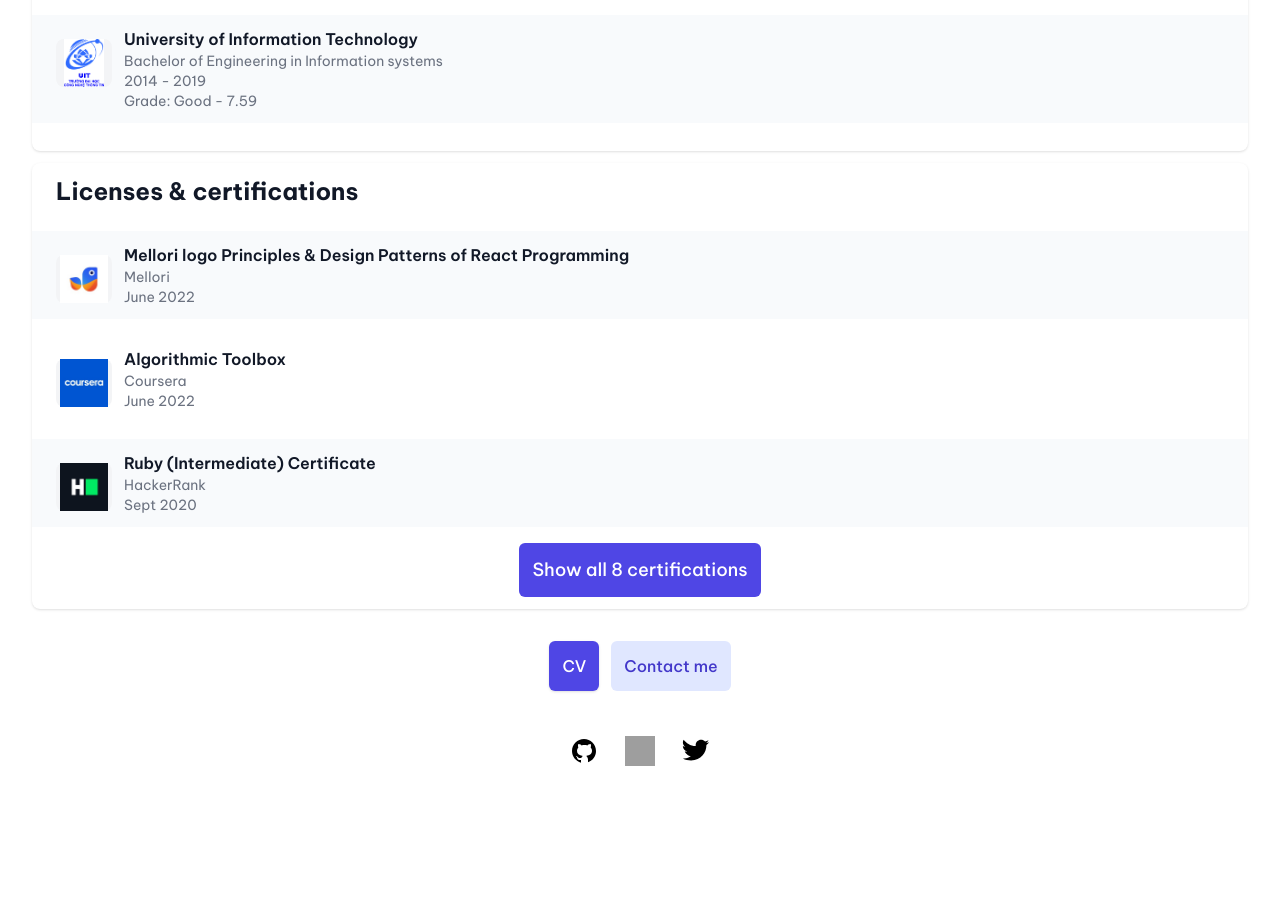
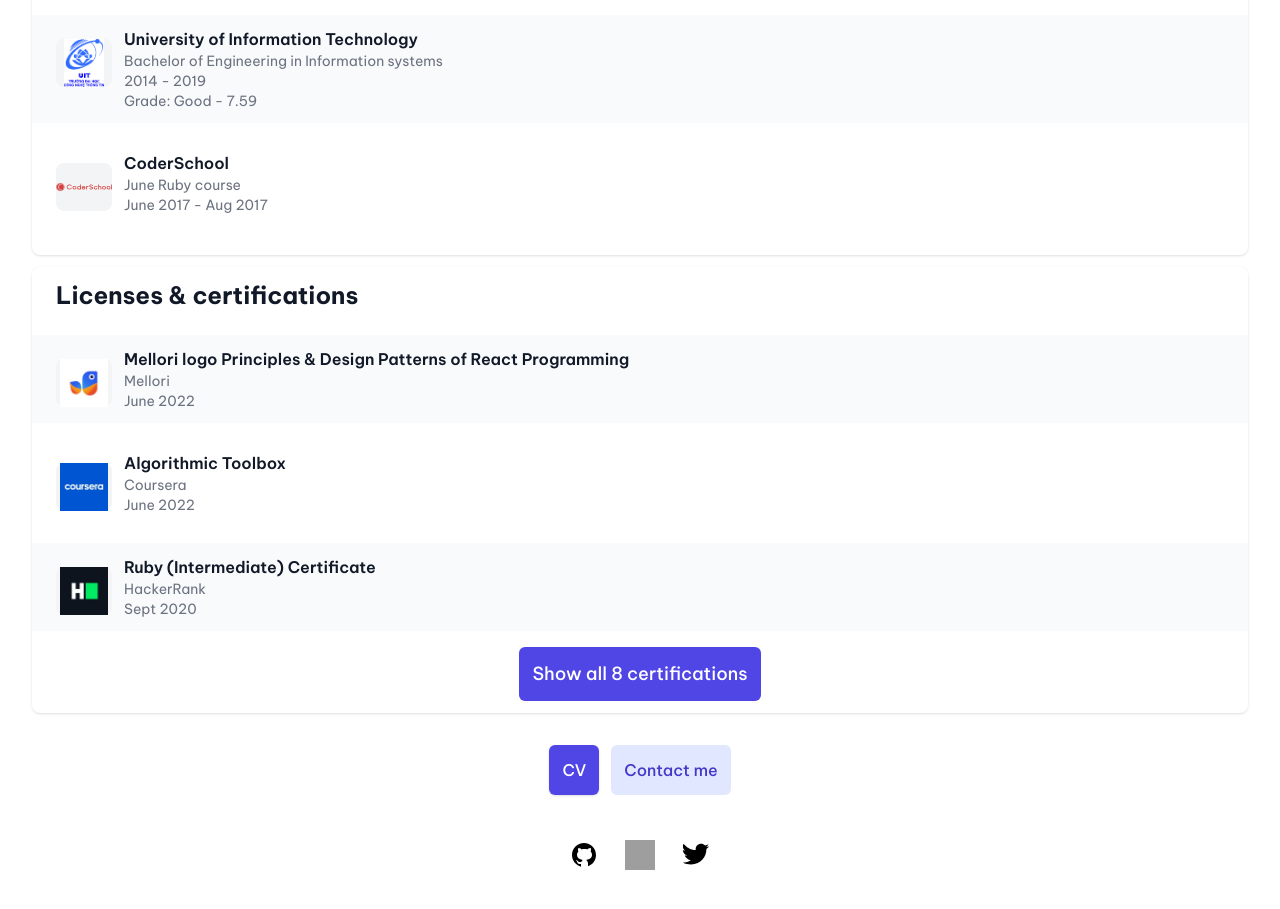
Before and after one commit to dthtien/profile, a Next.js app: page / in a window 1280 px wide. Shown: the part 1520-2429 px from the top of the page. Built offline with nearby package versions, Linux system fonts and the light colour scheme; grey boxes are pictures that could not be loaded.

Commit message:
chore(education): add coderschool

```diff
--- a/components/Educations/index.tsx
+++ b/components/Educations/index.tsx
@@ -9,6 +9,14 @@ const educations = [
     logoAlt: "UIT",
     href: "https://www.uit.edu.vn/",
     grade: "Good - 7.59",
+  },
+  {
+    name: "CoderSchool",
+    degree: "June Ruby course",
+    time: "June 2017 - Aug 2017",
+    logoSrc: "/icons/coderschool.svg",
+    logoAlt: "coderschool",
+    href: "https://www.coderschool.vn/en/",
   },
 ];
 
@@ -43,7 +51,11 @@ const Education = () => {
                     {edu.degree}
                     <p className="text-gray-500">{edu.time}</p>
                   </h3>
-                  <h3 className="text-sm text-gray-500">Grade: {edu.grade}</h3>
+                  {edu.grade && (
+                    <h3 className="text-sm text-gray-500">
+                      Grade: {edu.grade}
+                    </h3>
+                  )}
                 </div>
               </a>
             ))}
```
Also changed, not shown: public/icons/coderschool.svg (added).
